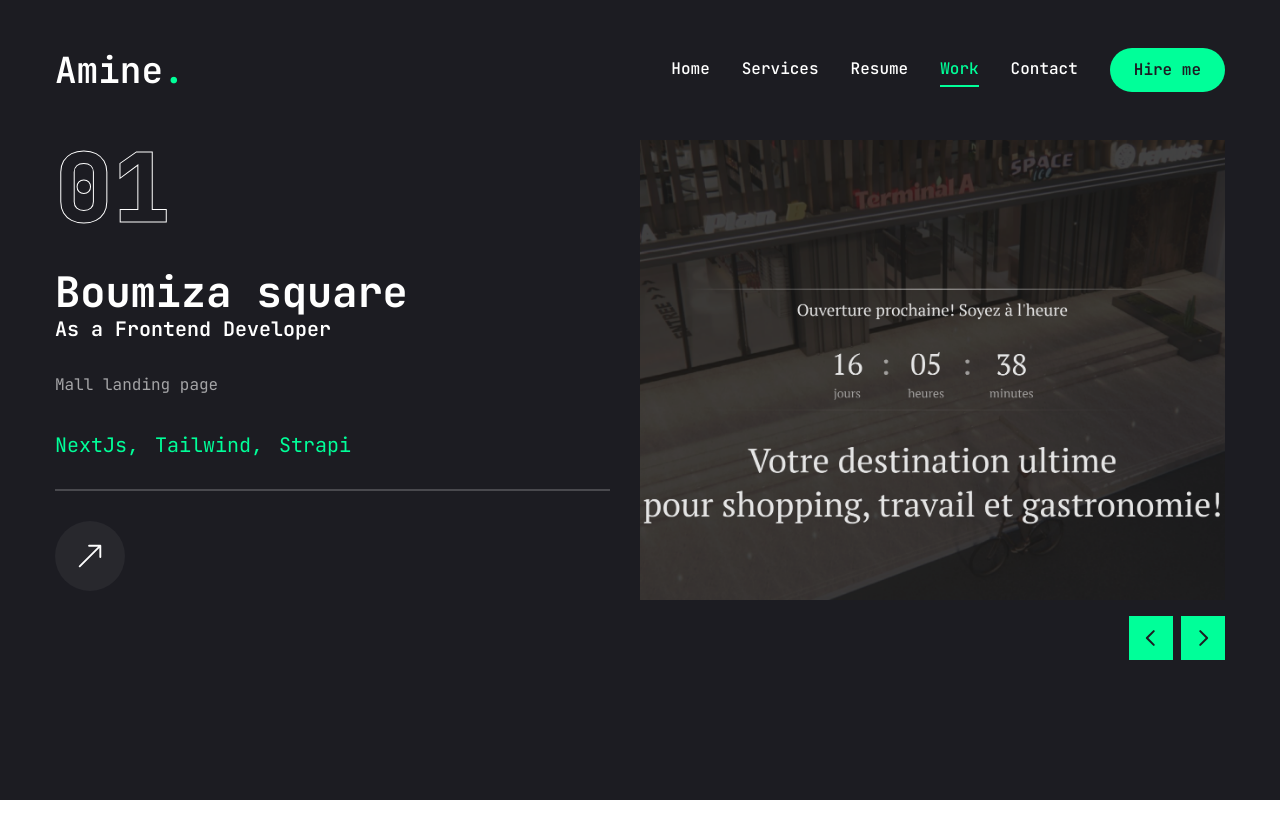
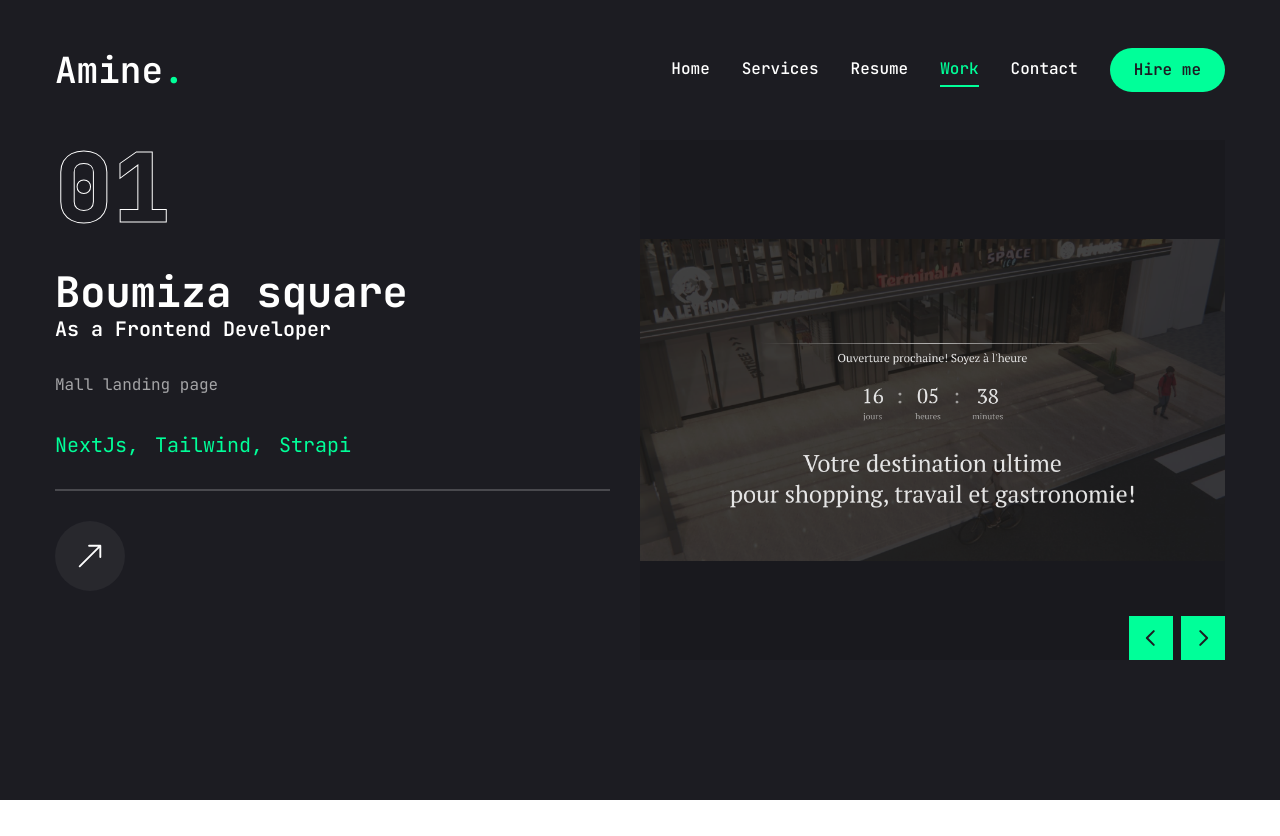
Before and after one commit to slimani-amine/portfolio, a Next.js app: page /work in a window 1280 px wide. Built offline with nearby package versions, Linux system fonts and the light colour scheme.

Commit message:
ADD: the 716 project

```diff
--- a/app/work/page.jsx
+++ b/app/work/page.jsx
@@ -20,8 +20,8 @@ const Work = () => {
   const [project, setProject] = useState(projects[0]);
 
   const handlSlideChange = (swiper) => {
-    const curreentIndex = swiper.activeIndex;
-    setProject(projects[curreentIndex]);
+    const currentIndex = swiper.activeIndex;
+    setProject(projects[currentIndex]);
   };
 
   return (
@@ -42,7 +42,6 @@ const Work = () => {
               </div>
               <div className="leading-tight">
                 <h1 className="text-[42px] font-bold hover:text-accent transition-all duration-500">
-                  {" "}
                   {project.title}
                 </h1>
                 <h2 className="text-[20px] font-semibold leading-none text-white ">
@@ -110,14 +109,16 @@ const Work = () => {
             >
               {projects.map((item, index) => (
                 <SwiperSlide key={index} className="w-full">
-                  <div className="h-[460px] relative group flex justify-center items-center bg-pink-50/20">
+                  <div className="h-full relative group flex justify-center items-center bg-transparent">
                     <div className="absolute top-0 bottom-0 w-full h-full bg-black/10 z-10"></div>
                     <div className="relative w-full h-full ">
                       <Image
-                        src={project.image}
+                        src={item.image}
                         fill
-                        className="object-cover"
-                        alt=""
+                        sizes="(max-width: 768px) 100vw, (max-width: 1200px) 50vw, 33vw"
+                        className="object-contain"
+                        alt={item.title}
+                        priority
                       />
                     </div>
                   </div>
--- a/portfolio.js
+++ b/portfolio.js
@@ -26,7 +26,7 @@ import {
 
 export const pageTitle = "Amine.";
 
-export const lastUpdate = "2024-07-16";
+export const lastUpdate = "2024-08-28";
 
 export const homeInformation = {
   jobTitle: "Software Developer",
@@ -48,10 +48,10 @@ export const socials = [
 ];
 
 export const stats = [
-  { num: 14, text: "Months of experience" },
+  { num: 20, text: "Months of experience" },
   { num: 27, text: "Prejects completed" },
   { num: 12, text: "Technologies mastered" },
-  { num: 1000, text: "Github Total Contributions" },
+  { num: 1130, text: "Github Total Contributions" },
 ];
 
 export const services = [
@@ -227,11 +227,21 @@ export const projects = [
     description: "Mall landing page ",
     stack: [{ name: "NextJs" }, { name: "Tailwind" }, { name: "Strapi" }],
     image: "/assets/work/boumiza.png",
-    live: "https://dev.boumiza.lissene.dev",
+    live: "https://www.boumizasquare.com",
     github: "",
   },
   {
     num: "02",
+    as: "Frontend Developer",
+    title: "The 716",
+    description: "A coffee landing page ",
+    stack: [{ name: "reactJs" }, { name: "Tailwind" }],
+    image: "/assets/work/the716.png",
+    live: "https://the716.vercel.app",
+    github: "",
+  },
+  {
+    num: "03",
     as: "Backend Developer",
     title: "Kotteb",
     description: "Quran mobile application ",
@@ -241,7 +251,7 @@ export const projects = [
     github: "",
   },
   {
-    num: "03",
+    num: "04",
     as: "Frontend Developer",
     title: "Design system",
     description:
@@ -252,7 +262,7 @@ export const projects = [
     github: "",
   },
   {
-    num: "04",
+    num: "05",
     as: "FullStack Developer",
     title: "SoftyNote",
     description: "A Notion clone.",
@@ -268,7 +278,7 @@ export const projects = [
     github: "",
   },
   {
-    num: "05",
+    num: "06",
     as: "FullStack mobile Developer",
     title: "Crafty",
     description:
@@ -279,7 +289,7 @@ export const projects = [
     github: "",
   },
   {
-    num: "06",
+    num: "07",
     as: "FullStack Developer",
     title: "Ixamee",
     description: "E-learning platform",
@@ -289,7 +299,7 @@ export const projects = [
     github: "",
   },
   {
-    num: "07",
+    num: "08",
     as: "Backend Developer",
     title: "DayTask",
     description: "task managment mobile application",
@@ -299,7 +309,7 @@ export const projects = [
     github: "https://github.com/slimani-amine/DayTask-Backend.git",
   },
   {
-    num: "08",
+    num: "09",
     as: "FullStack Developer",
     title: "Exclusive",
     description: "E-commrece web application",
@@ -309,7 +319,7 @@ export const projects = [
     github: "https://github.com/slimani-amine/E-commerce.git",
   },
   {
-    num: "09",
+    num: "10",
     as: "Frontend Developer",
     title: "The Wild Oasis",
     description: "Hotel managment web application",
@@ -319,7 +329,7 @@ export const projects = [
     github: "https://github.com/slimani-amine/the-wild-oasis.git",
   },
   {
-    num: "10",
+    num: "11",
     as: "Backend Developer",
     title: "Bazaar",
     description: "E-commrece web application",
```
Also changed, not shown: public/assets/work/the716.png (added).
